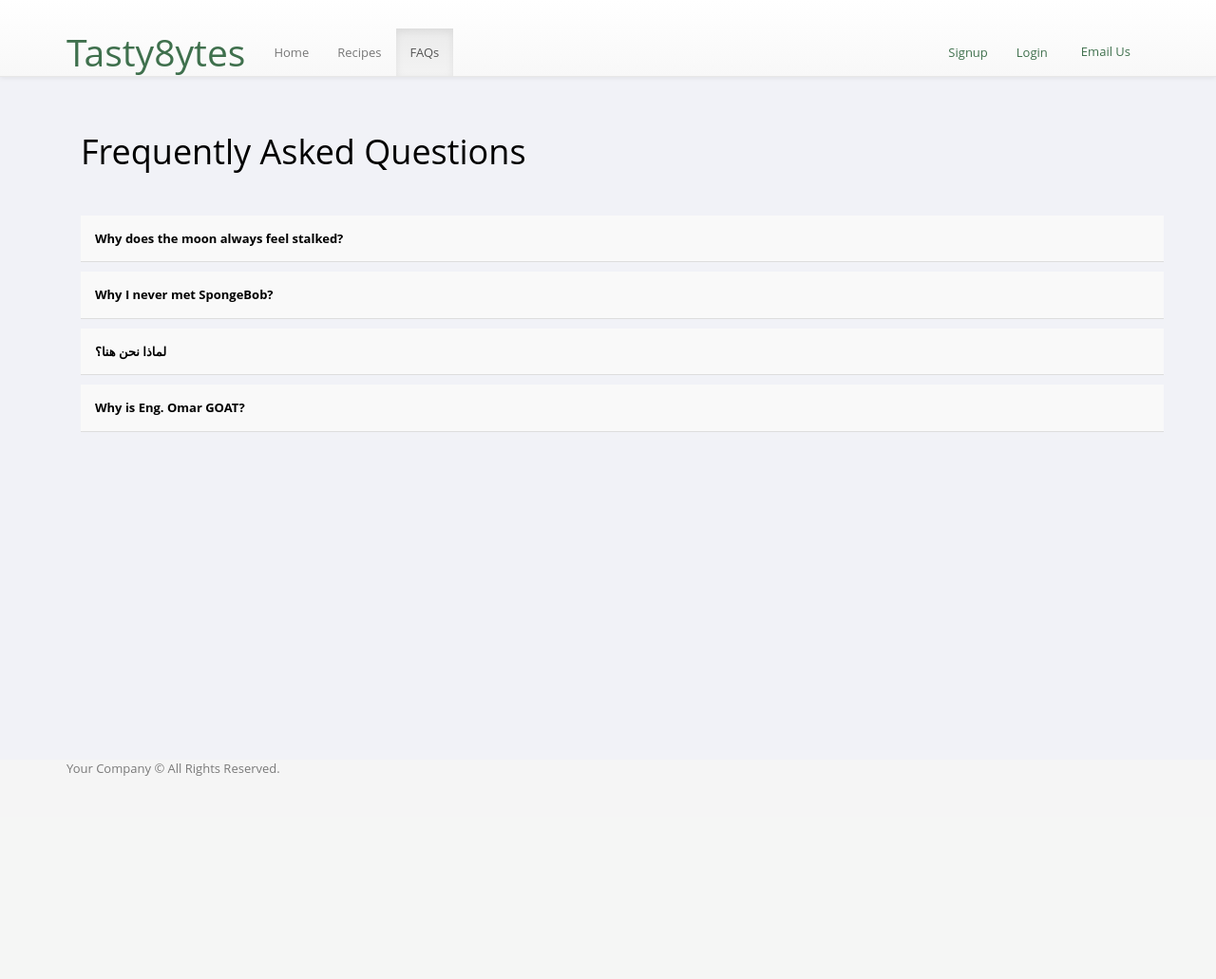
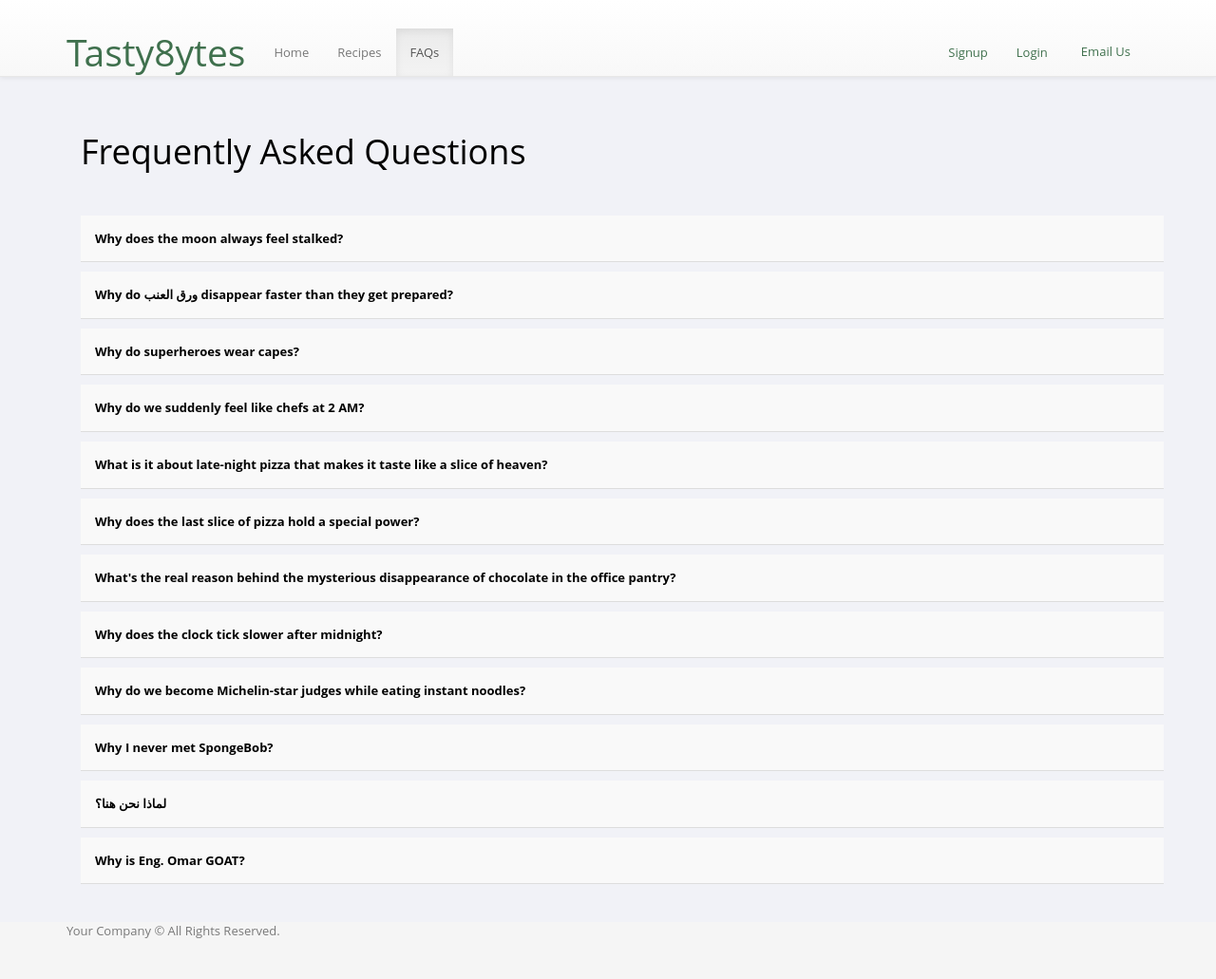
Before and after one commit to shahdhoss/ThePantryPuzzle, a Flask app: page /FAQs in a window 1280 px wide. Shown: the whole page at 95% size. Before the commit the page ends 817 px from the top, so only its background shows below. Run offline with Flask 3, Linux system fonts and the light colour scheme; parts of the project's set-up code (start-up, migrations or seed data) failed here and were passed over; some libraries are stand-ins or nearby versions.

Commit message:
FAQs completed

```diff
--- a/backend/complete/templates/pages/FAQs.html
+++ b/backend/complete/templates/pages/FAQs.html
@@ -42,9 +42,57 @@
                 </div>
             </div>
             <div class="accordion-item">
+                <div class="accordion-title">Why do ورق العنب disappear faster than they get prepared?</div>
+                <div class="accordion-content">
+                    <p>Because they have mastered the art of stealth!</p>
+                </div>
+            </div>
+            <div class="accordion-item">
+                <div class="accordion-title">Why do superheroes wear capes?</div>
+                <div class="accordion-content">
+                    <p>For that extra dramatic flair while fighting villains!</p>
+                </div>
+            </div>
+            <div class="accordion-item">
+                <div class="accordion-title">Why do we suddenly feel like chefs at 2 AM?</div>
+                <div class="accordion-content">
+                    <p>Because the kitchen becomes our culinary stage, and the fridge, our greatest audience!</p>
+                </div>
+            </div>
+            <div class="accordion-item">
+                <div class="accordion-title">What is it about late-night pizza that makes it taste like a slice of heaven?</div>
+                <div class="accordion-content">
+                    <p>HUNGERRRRR!</p>
+                </div>
+            </div>
+            <div class="accordion-item">
+                <div class="accordion-title">Why does the last slice of pizza hold a special power?</div>
+                <div class="accordion-content">
+                    <p>It's the symbol of pizza diplomacy!</p>
+                </div>
+            </div>
+            <div class="accordion-item">
+                <div class="accordion-title">What's the real reason behind the mysterious disappearance of chocolate in the office pantry?</div>
+                <div class="accordion-content">
+                    <p>It's the chocoholic ninja who strikes when nobody's looking! (YES, TALKING ABOUT YOUUU)</p>
+                </div>
+            </div>
+            <div class="accordion-item">
+                <div class="accordion-title">Why does the clock tick slower after midnight?</div>
+                <div class="accordion-content">
+                    <p>Because setting with someone you despise makes time move slower, and you're with yourself so :""!</p>
+                </div>
+            </div>
+            <div class="accordion-item">
+                <div class="accordion-title">Why do we become Michelin-star judges while eating instant noodles?</div>
+                <div class="accordion-content">
+                    <p>Because seasoning packet skills deserve recognition!</p>
+                </div>
+            </div>
+            <div class="accordion-item">
                 <div class="accordion-title">Why I never met SpongeBob?</div>
                 <div class="accordion-content">
-                    <p>Because he is SpongeBob</p>
+                    <p>Because he is SpongeBob مش محتاجة حاجة يعني</p>
                 </div>
             </div>
             <div class="accordion-item">
--- a/backend/complete/views.py
+++ b/backend/complete/views.py
@@ -13,7 +13,7 @@ from controllers.database import pantry_database, shopping_list_database, user_d
 import base64
 from Models.validation import Reviews
 from urllib.parse import quote
-from PIL import Image
+#from PIL import Image
 #----------------------------------------------------------------------------#
 # App Config.
 #----------------------------------------------------------------------------#
@@ -150,6 +150,7 @@ def recipeinfo(rname, userid):
     image_data_base64 = base64.b64encode(image).decode('utf-8')
 
     return render_template('pages/RecipeInfo.html', ingredientlist=ingredients, Recipe=rname, image_data_base64=image_data_base64, form=form, review_list=review_list)
+
 @views.route('/recipedirections/<rname>', methods=["POST", "GET"])
 def recipe_directions(rname):
     recipename = rname
```
Also changed, not shown: 1 other file.
